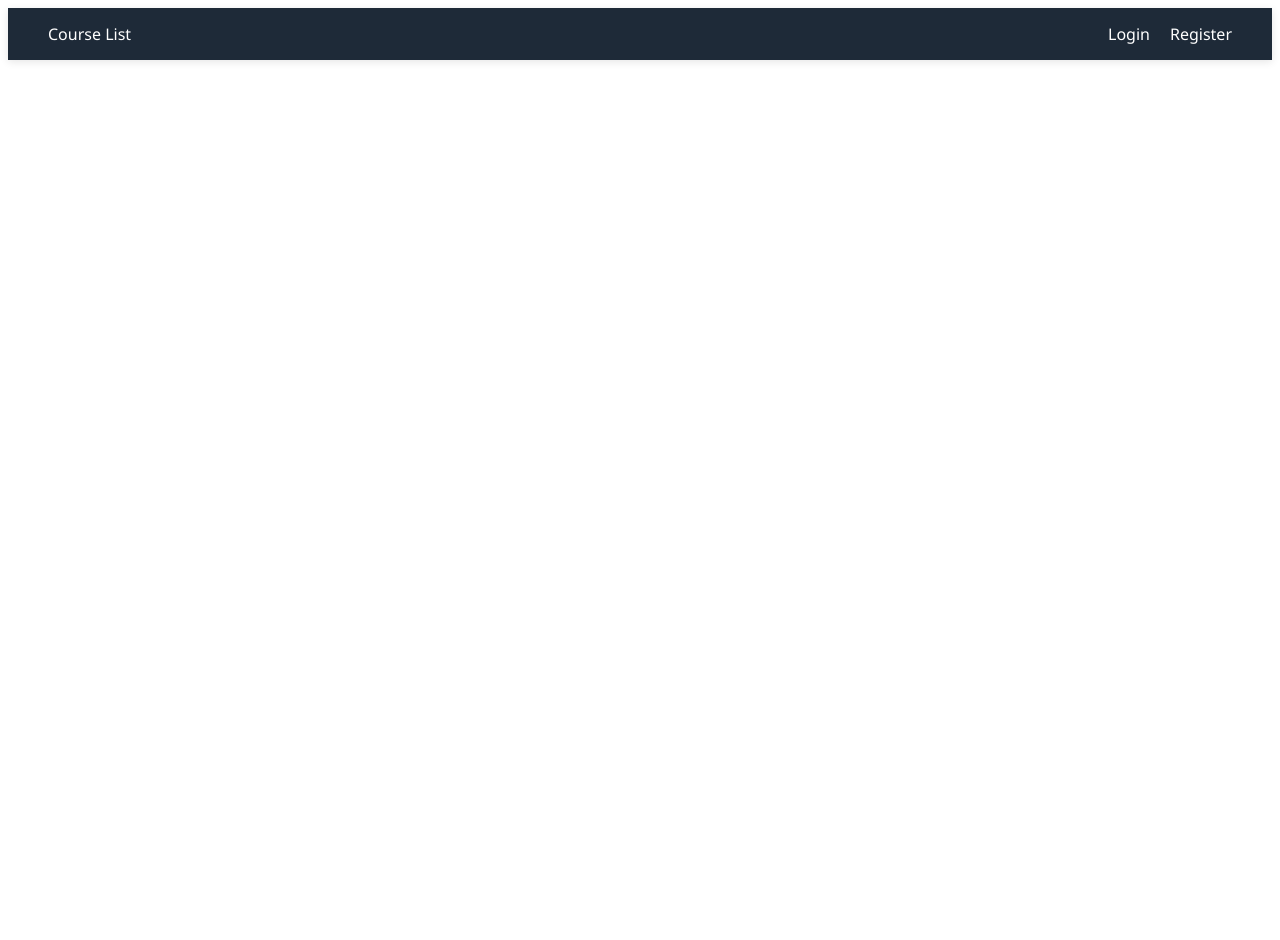
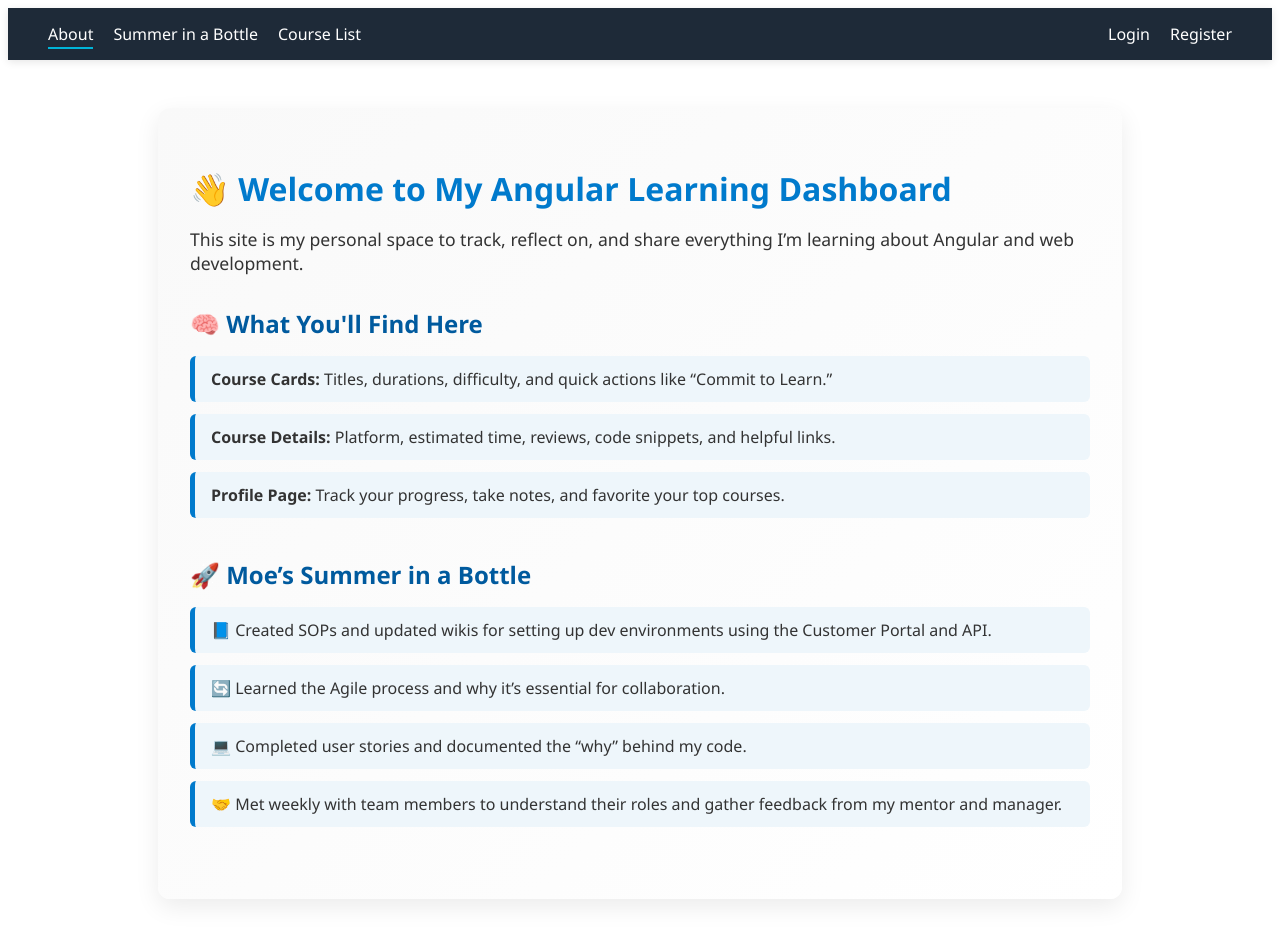
Before and after one commit to mdholder74/intern-atlas, an Angular app: page /about in a window 1280 px wide. Before the commit this address led to /. Shown: the top 940 px of the page. Before the commit the page ends 800 px from the top, so only its background shows below. Built offline with nearby package versions, Linux system fonts and the light colour scheme.

Commit message:
feat: Add About and Summer sections with routing and styling

```diff
--- a/src/app/app-module.ts
+++ b/src/app/app-module.ts
@@ -12,6 +12,8 @@ import { CommonModule } from '@angular/common';
 import { CommitmentForm } from './features/commitment-form/commitment-form';
 import { ReactiveFormsModule } from '@angular/forms';
 import { CodeSnippet } from './features/code-snippet/code-snippet';
+import { AboutSection } from './features/about-section/about-section';
+import { SummerSection } from './features/summer-section/summer-section';
 
 
 
@@ -23,7 +25,9 @@ import { CodeSnippet } from './features/code-snippet/code-snippet';
     CourseDetail,
     SiteNavHeader,
     CommitmentForm,
-    CodeSnippet
+    CodeSnippet,
+    AboutSection,
+    SummerSection
 
 
   ],
--- /dev/null
+++ b/src/app/features/about-section/about-section.css
@@ -0,0 +1,49 @@
+.about-container {
+  max-width: 900px;
+  margin: 3rem auto;
+  padding: 2rem;
+  background: linear-gradient(135deg, #f9f9f9, #ffffff);
+  border-radius: 12px;
+  box-shadow: 0 8px 24px rgba(0, 0, 0, 0.08);
+  font-family: 'Segoe UI', sans-serif;
+  color: #333;
+}
+
+.about-container h1 {
+  font-size: 2rem;
+  margin-bottom: 1rem;
+  color: #007acc;
+}
+
+.about-container p {
+  font-size: 1.1rem;
+  margin-bottom: 2rem;
+}
+
+.section {
+  margin-bottom: 2.5rem;
+}
+
+.section h2 {
+  font-size: 1.5rem;
+  color: #005a9e;
+  margin-bottom: 1rem;
+}
+
+.section ul {
+  list-style: none;
+  padding-left: 0;
+}
+
+.section li {
+  background-color: #eef6fb;
+  margin-bottom: 0.75rem;
+  padding: 0.75rem 1rem;
+  border-left: 5px solid #007acc;
+  border-radius: 6px;
+  transition: background-color 0.3s ease;
+}
+
+.section li:hover {
+  background-color: #d9efff;
+}
--- /dev/null
+++ b/src/app/features/about-section/about-section.html
@@ -0,0 +1,23 @@
+<section class="about-container">
+  <h1>👋 Welcome to My Angular Learning Dashboard</h1>
+  <p>This site is my personal space to track, reflect on, and share everything I’m learning about Angular and web development.</p>
+
+  <div class="section">
+    <h2>🧠 What You'll Find Here</h2>
+    <ul>
+      <li><strong>Course Cards:</strong> Titles, durations, difficulty, and quick actions like “Commit to Learn.”</li>
+      <li><strong>Course Details:</strong> Platform, estimated time, reviews, code snippets, and helpful links.</li>
+      <li><strong>Profile Page:</strong> Track your progress, take notes, and favorite your top courses.</li>
+    </ul>
+  </div>
+
+  <div class="section">
+    <h2>🚀 Moe’s Summer in a Bottle</h2>
+    <ul>
+      <li>📘 Created SOPs and updated wikis for setting up dev environments using the Customer Portal and API.</li>
+      <li>🔄 Learned the Agile process and why it’s essential for collaboration.</li>
+      <li>💻 Completed user stories and documented the “why” behind my code.</li>
+      <li>🤝 Met weekly with team members to understand their roles and gather feedback from my mentor and manager.</li>
+    </ul>
+  </div>
+</section>
--- /dev/null
+++ b/src/app/features/summer-section/summer-section.html
@@ -0,0 +1 @@
+<p>summer-section works!</p>
--- a/src/app/site-nav-header/site-nav-header.html
+++ b/src/app/site-nav-header/site-nav-header.html
@@ -6,7 +6,10 @@
 -->
 <div class="site-header-container">
     <div class="nav-links">
+        <a routerLink="/about" routerLinkActive="active">About</a>
+        <a routerLink="/summer-in-a-bottle" routerLinkActive="active">Summer in a Bottle</a>
         <a routerLink="/courses" routerLinkActive="active" [routerLinkActiveOptions]="{ exact: true}">Course List</a>
+
     </div>
     <div class="auth-links">
         <a routerLink="/login" routerLinkActive="active">Login</a>
```
Also changed, not shown: src/app/app-routing-module.ts (+7 -3 lines), src/app/features/about-section/about-section.ts (added, +11 -0 lines), src/app/features/summer-section/summer-section.ts (added, +11 -0 lines), src/app/features/summer-section/summer-section.css (added), 2 other files (tests, documents, lock files or other folders).
